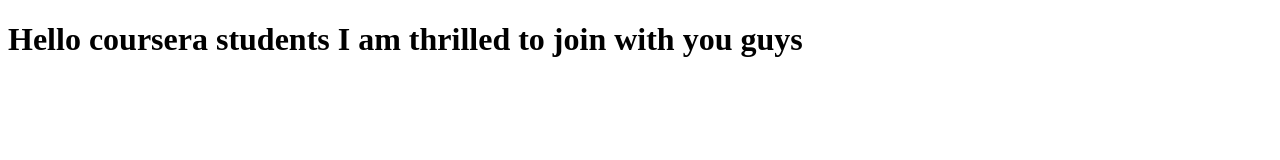
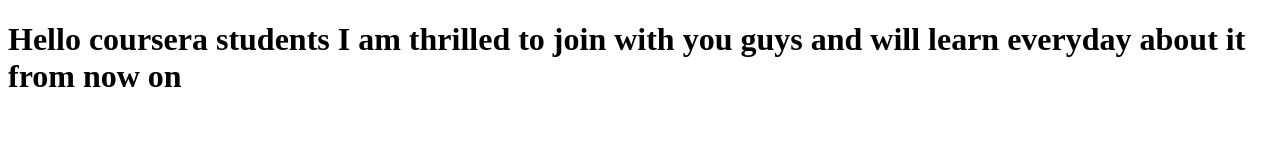
Before and after one commit to Fuad133H/coursera-test, a plain HTML site: page index.html in a window 1280 px wide. Drawn offline with Linux system fonts and the light colour scheme.

Commit message:
next version

```diff
--- a/index.html
+++ b/index.html
@@ -5,6 +5,6 @@
     <title>Hello coursera</title>
   </head>
   <body>
-    <h1>Hello coursera students I am thrilled to join with you guys</h1>
+    <h1>Hello coursera students I am thrilled to join with you guys and will learn everyday about it from now on</h1>
   </body>
 </html>
```
